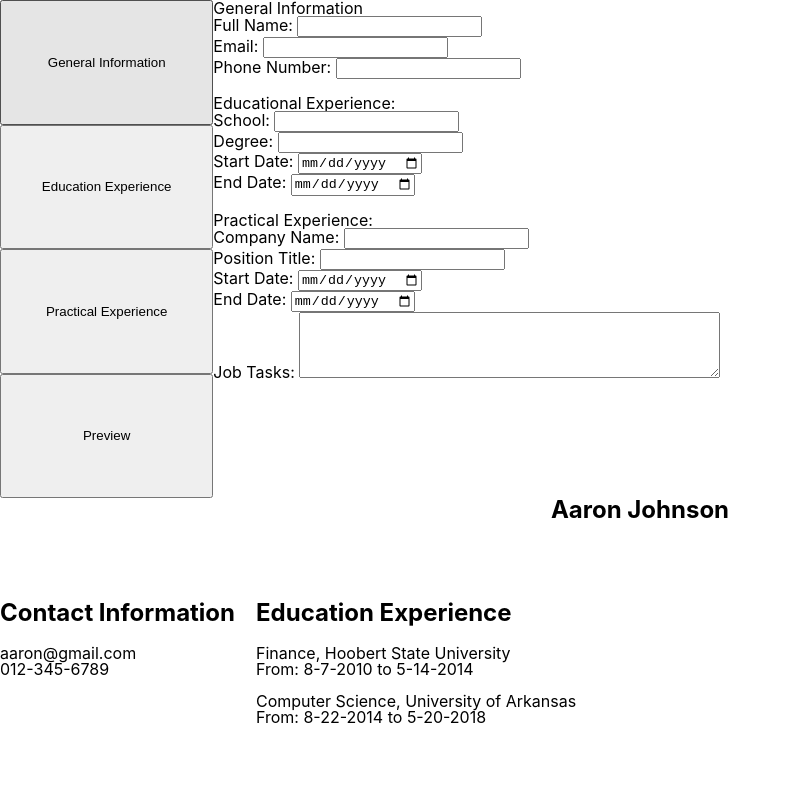
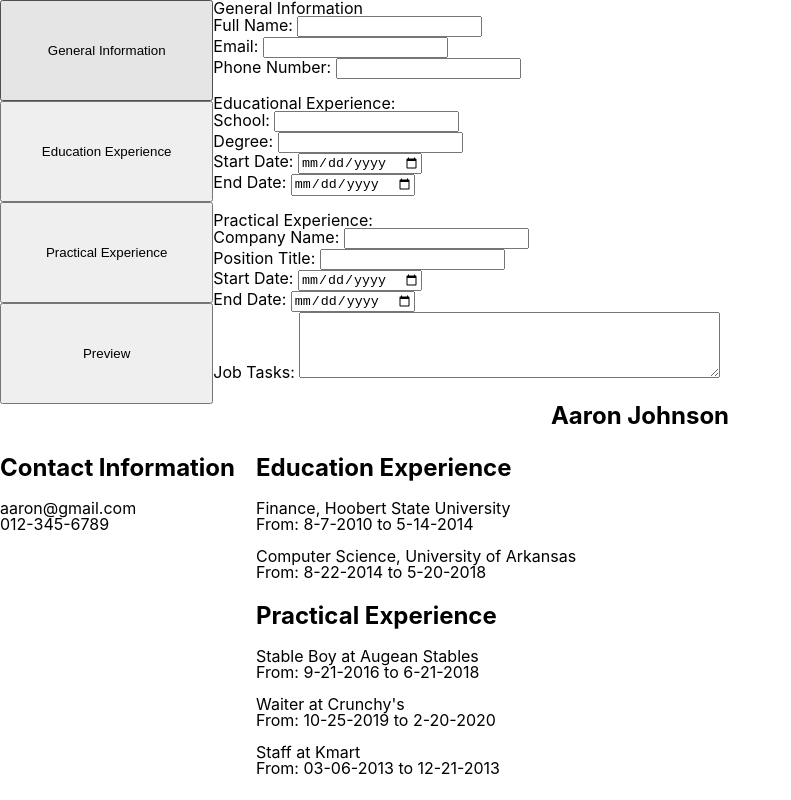
Before and after one commit to aaronlmjohnson/cv-project, a React (Create React App) app: page / in a window 1280 px wide. Shown: the whole page, without its empty margins (0-791 px from the left). Built offline with nearby package versions, Linux system fonts and the light colour scheme.

Commit message:
add PracticalExperience to Preview

```diff
--- a/src/components/Preview.css
+++ b/src/components/Preview.css
@@ -14,6 +14,10 @@
     grid-row: span 1;
 }
 
+#practical-section {
+    grid-column: 2;
+}
+
 #preview h1{
     font-size: 24px;
     font-weight: bold;
--- a/src/components/Preview.js
+++ b/src/components/Preview.js
@@ -10,7 +10,19 @@ const Preview = (props)=>{
             return(
                 <li className="education-entry" key={entry.id}>
                     <p id="school"><span id="degree">{entry.degree}</span>, {entry.school}</p>
-                    <p id="date-range">From: {entry.startDate} to {entry.endDate}</p>
+                    <p id="education-date-range">From: {entry.startDate} to {entry.endDate}</p>
+                    <br/>
+                </li>
+            )
+        })
+    }
+
+    const displayPracticalExperience = ()=>{
+        return practicalExperience.map((entry)=>{
+            return(
+                <li className="practical-entry" key={entry.id}>
+                    <p id="company"><span id="position">{entry.position}</span> at {entry.company}</p>
+                    <p id="practical-date-range">From: {entry.startDate} to {entry.endDate}</p>
                     <br/>
                 </li>
             )
@@ -28,7 +40,11 @@ const Preview = (props)=>{
                 <FormHeader id={"education-experience-header"} value="Education Experience" />
                 {displayEducationExperience()}
             </ul>
+            <ul id="practical-section">
+                <FormHeader id={"practical-experience-header"} value="Practical Experience" />
+                {displayPracticalExperience()}
 
+            </ul>
         </div>
     )
 }
--- a/src/cvData.json
+++ b/src/cvData.json
@@ -23,7 +23,7 @@
     "practicalExperience":[
         {
             "company": "Augean Stables",
-            "position": "stable boy",
+            "position": "Stable Boy",
             "startDate":"9-21-2016",
             "endDate":"6-21-2018",
             "duties":"tend to horses, feed the cattle, herd the sheep",
@@ -39,7 +39,7 @@
         },
         {
             "company": "Kmart",
-            "position": "Waiter",
+            "position": "Staff",
             "startDate":"03-06-2013",
             "endDate":"12-21-2013",
             "duties":"stock shelves, online orders, unload trucks, maintain garden section",
```
